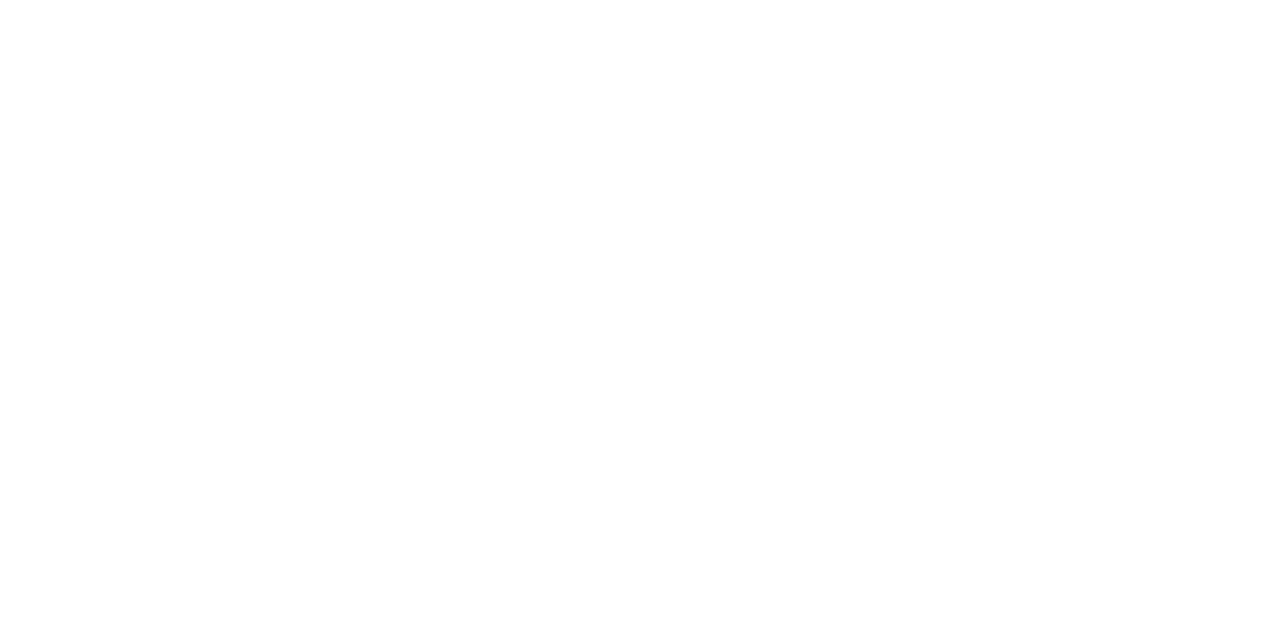
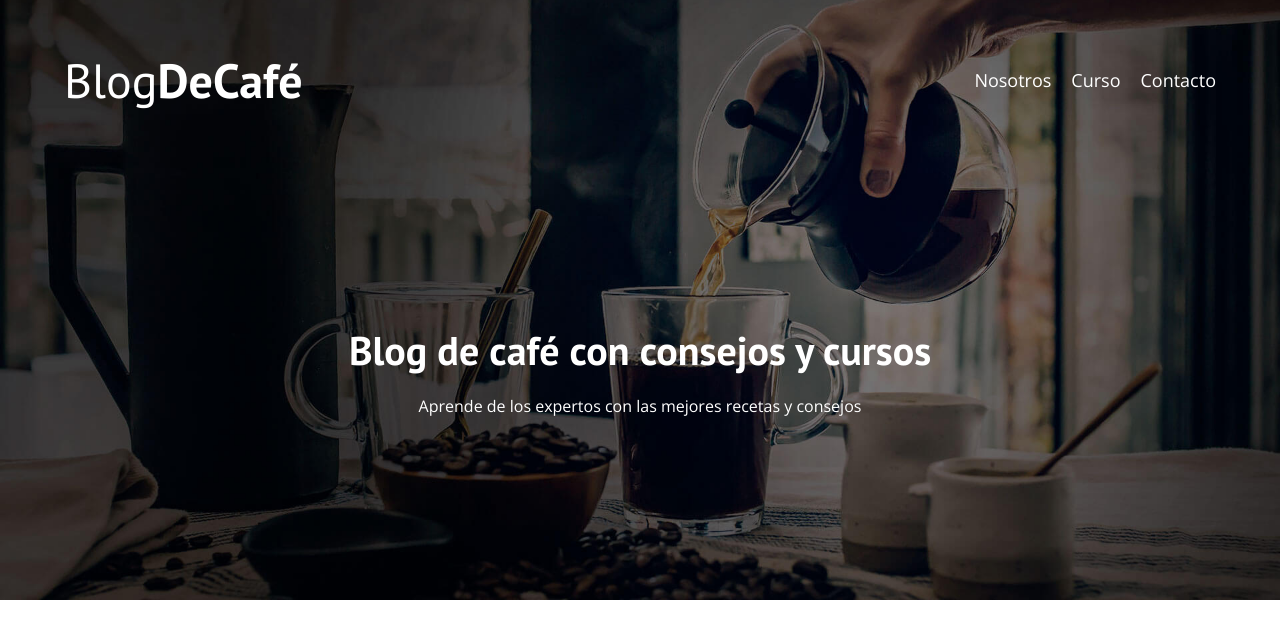
Before and after one commit to joeliquite/Blog-de-Caf-, a plain HTML site: page index.html in a window 1280 px wide. Drawn offline with nearby package versions, Linux system fonts and the light colour scheme.

Commit message:
Se establecieron los estilos del header

```diff
--- a/css/style.css
+++ b/css/style.css
@@ -74,3 +74,64 @@ img{
 .centrar-texto{
     text-align: center;
 }
+
+
+/* Header */
+
+.header{
+    background-image: url(../img/banner.jpg);
+    height: 60rem;
+    background-size: cover;
+    background-repeat: no-repeat;
+    background-position: center center;
+}
+
+.header__texto{
+    text-align: center;
+    color: var(--blanco);
+    margin-top: 5rem;
+}
+
+@media  screen and (min-width: 768px){
+    .header__texto{
+        margin-top: 15rem;
+    }
+}
+
+
+@media  screen and (min-width: 768px){
+    .barra{
+        display: flex;
+        justify-content: space-between;
+        align-items: center;
+    }
+}
+
+.logo{
+        color: var(--blanco);
+
+}
+
+.logo__nombre{
+        font-weight: 400;
+}
+
+
+.logo__bold{
+    font-weight: 700;
+}
+
+@media  screen and (min-width: 768px){
+        .navegacion{
+            display: flex;
+            gap: 2rem;
+        }
+
+}
+
+.navegacion__enlace{
+    display: block;
+    text-align: center;
+    font-size: 1.8rem;
+    color: var(--blanco);
+}
--- a/index.html
+++ b/index.html
@@ -11,6 +11,30 @@
     <link rel="stylesheet" href="css/style.css">
 </head>
 <body>
+    <div class="header">
+        <div class="contenedor">
+            <div class="barra">
+                <a href="" class="logo" href="index.html">
+                    <h1 class="logo__nombre">
+                        Blog<span class="logo__bold">DeCafé</span>
+                    </h1>
+                </a>
+                <nav class="navegacion">
+                    <a href="nosotros.html" class="navegacion__enlace">Nosotros </a>
+                    <a href="cursos.html" class="navegacion__enlace">Curso</a>
+                    <a href="contactos.html" class="navegacion__enlace">Contacto</a>
+
+                </nav>
+            </div>
+        </div>
+        <div class="header__texto">
+            <h2 class="no-margin">Blog de café con consejos y cursos</h2>
+            <p class="no-margin">
+                Aprende de los expertos con las mejores recetas y consejos
+            </p>
+
+        </div>
+    </div>
 
 </body>
 </html>
```
